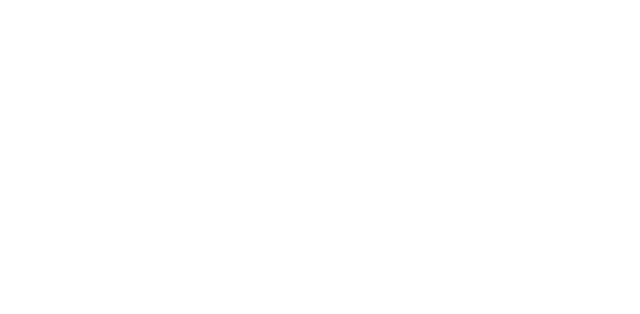
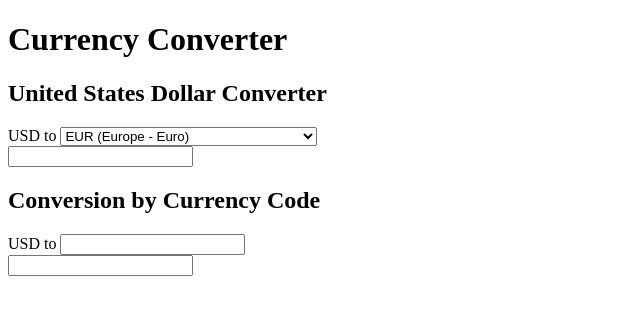
Before and after one commit to chynnalew/currency-converter, a plain HTML site: page src/index.html in a window 1280 px wide. Shown: the whole page, without its empty margins (0-640 px from the left). Drawn offline with Linux system fonts and the light colour scheme.

Commit message:
add basicc html content

```diff
--- a/src/index.html
+++ b/src/index.html
@@ -1,11 +1,44 @@
 <!DOCTYPE html>
 <html lang="en">
 <head>
-  <meta charset="UTF-8">
-  <meta name="viewport" content="width=device-width, initial-scale=1.0">
-  <title>Document</title>
+  <title>Currency Exchange</title>
 </head>
 <body>
+  <div id="header">
+    <h1>Currency Converter</h1>
+  </div>
+  <div class="card">
+    <h2>United States Dollar Converter</h2>
+    <div id="dropdown">
+      <label for="drop">USD to </label>
+      <select name="drop" id="currency">
+        <option value="EUR">EUR (Europe - Euro)</option>
+        <option value="JPY">JYP (Japan - Yen)</option>
+        <option value="GBP">GBP (United Kingdom - Pound Sterling)</option>
+        <option value="CAD">CAD (Canada - Dollar)</option>
+        <option value="CHF">CHF (Switzerland - Franc)</option>
+      </select>
+    </div>
+    <div class="row">
+      <div class="col-6">
+        <input type="number" id="userNumber1">
+      </div>
+      <div class="col-6" id="conversion1"></div>
+    </div>
+  </div>
+  <div class="card">
+    <h2>Conversion by Currency Code</h2>
+    <div id="userEntered">
+      <label for="input">USD to </label>
+      <input type="text" name="input">
+    </div>
+    <div class="row">
+      <div class="col-6">
+        <input type="number" id="userNumber2">
+      </div>
+      <div class="col-6" id="conversion2"></div>
+    </div>
+  </div>
 
 </body>
 </html>
```
